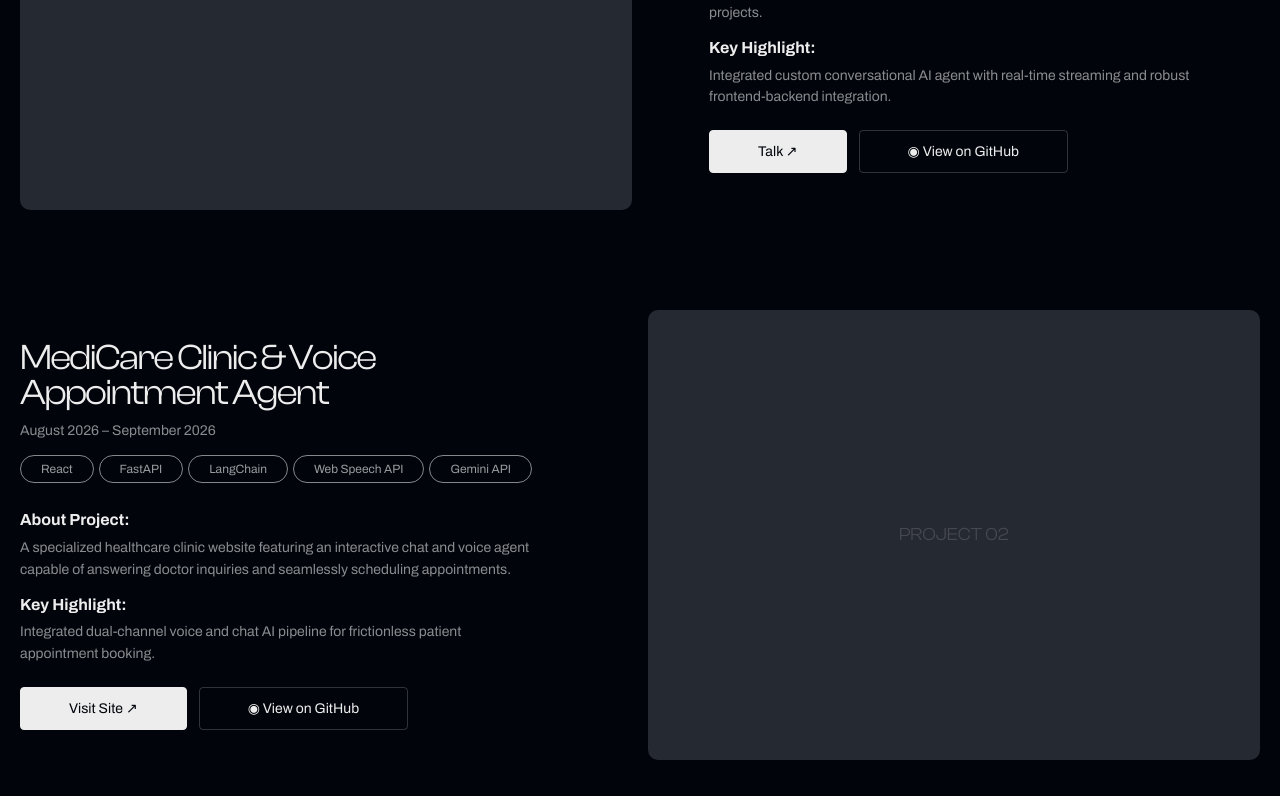
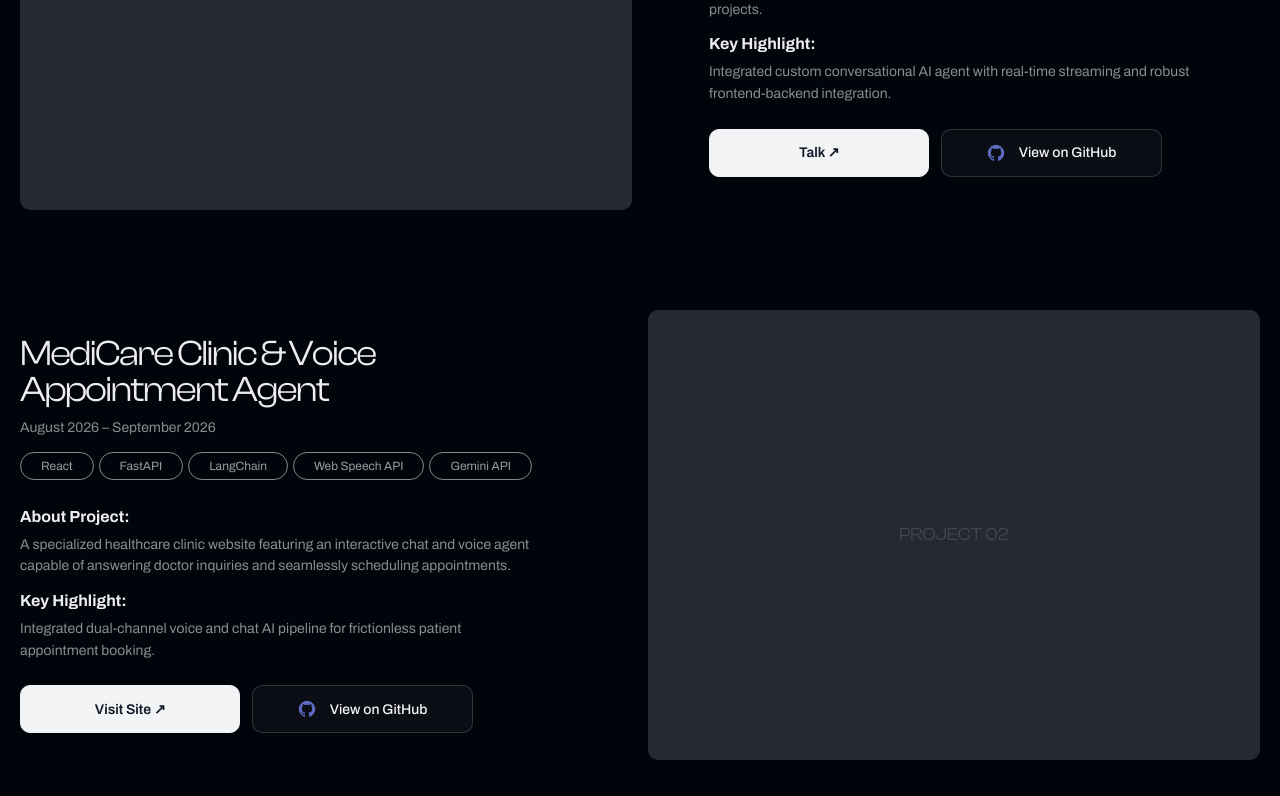
Before and after one commit to AyanJamalii/Portfolio, a Next.js app in the folder frontend/: page / in a window 1280 px wide. Shown: the part 1304-2100 px from the top of the page. Built offline with nearby package versions, Linux system fonts and the light colour scheme.

Commit message:
Updated Frontend

```diff
--- a/frontend/app/globals.css
+++ b/frontend/app/globals.css
@@ -454,30 +454,71 @@ a {
 }
 .project-actions {
   display: flex;
-  flex-wrap: wrap;
+  flex-direction: row;
   gap: 12px;
-  margin-top: 22px;
+  margin-top: 24px;
 }
+
 .project-actions a {
-  border: 1px solid #ededed33;
-  border-radius: 4px;
-  padding: 10px 48px; /* Thodi ziada width/padding */
+  display: flex;
+  align-items: center;
+  justify-content: center;
+  gap: 14px;
+  width: 40%;
+  min-height: 48px;
+  padding: 12px 18px;
+  border: 1px solid rgba(255, 255, 255, 0.16);
+  border-radius: 10px;
+  background: rgba(255, 255, 255, 0.04);
+  color: #f5f5f5;
   font-size: 14px;
-  text-align: center;
-  transition: background .18s, color .18s;
+  font-weight: 500;
+  text-decoration: none;
+  transition:
+    background 0.25s ease,
+    border-color 0.25s ease,
+    transform 0.25s ease,
+    box-shadow 0.25s ease;
 }
+
+.project-actions a:hover {
+  background: rgba(255, 255, 255, 0.09);
+  border-color: rgba(255, 255, 255, 0.38);
+  transform: translateY(-2px);
+  box-shadow: 0 6px 20px rgba(0, 0, 0, 0.2);
+}
+
+.project-actions a:focus-visible {
+  outline: 2px solid #a5b4fc;
+  outline-offset: 3px;
+}
+
+/* Primary Visit Site button */
 .project-actions a:first-child {
-  background: var(--foreground);
-  color: #01040b;
-  border-color: var(--foreground);
+  background: #f3f4f6;
+  border-color: #f3f4f6;
+  color: #111827;
+  font-weight: 600;
 }
-.project-actions a:hover {
-  background: rgba(237, 237, 237, 0.1);
-  color: var(--foreground);
+
+.project-actions a:first-child:hover {
+  background: #ffffff;
+  border-color: #ffffff;
+  box-shadow: 0 6px 22px rgba(255, 255, 255, 0.12);
 }
-.project-actions a:first-child:hover {
-  background: rgba(237, 237, 237, 0.85);
-  color: #01040b;
+
+/* GitHub icon */
+.github-icon {
+  width: 18px;
+  height: 18px;
+  flex-shrink: 0;
+  object-fit: contain;
+}
+
+@media (prefers-reduced-motion: reduce) {
+  .project-actions a {
+    transition: none;
+  }
 }
 
 /* About */
@@ -1341,3 +1382,8 @@ html.has-custom-cursor [contenteditable="true"] {
     transition: none !important;
   }
 }
+@media (max-width: 768px) {
+    .hero-feature-wrapper {
+    display: none;
+  }
+}
--- a/frontend/app/page.tsx
+++ b/frontend/app/page.tsx
@@ -134,10 +134,9 @@ useEffect(() => {
     };
 
     checkScreenSize();
-  window.addEventListener('resize', checkScreenSize);
-  return () => window.removeEventListener('resize', checkScreenSize);
+    window.addEventListener("resize", checkScreenSize);
+    return () => window.removeEventListener("resize", checkScreenSize);
   }, []);
-
 
   useEffect(() => {
     const handleScroll = () => {
@@ -343,8 +342,17 @@ useEffect(() => {
                       href="https://github.com/AyanJamalii"
                       target="_blank"
                       rel="noopener noreferrer"
+                      className="github-link"
                     >
-                      ◉ View on GitHub
+                      <Image
+                        src="/github.webp"
+                        alt=""
+                        aria-hidden="true"
+                        width={18}
+                        height={18}
+                        className="github-icon"
+                      />
+                      View on GitHub
                     </a>
                   </div>
                 </div>
```
Lines whose indentation alone changed are shown as unchanged.
